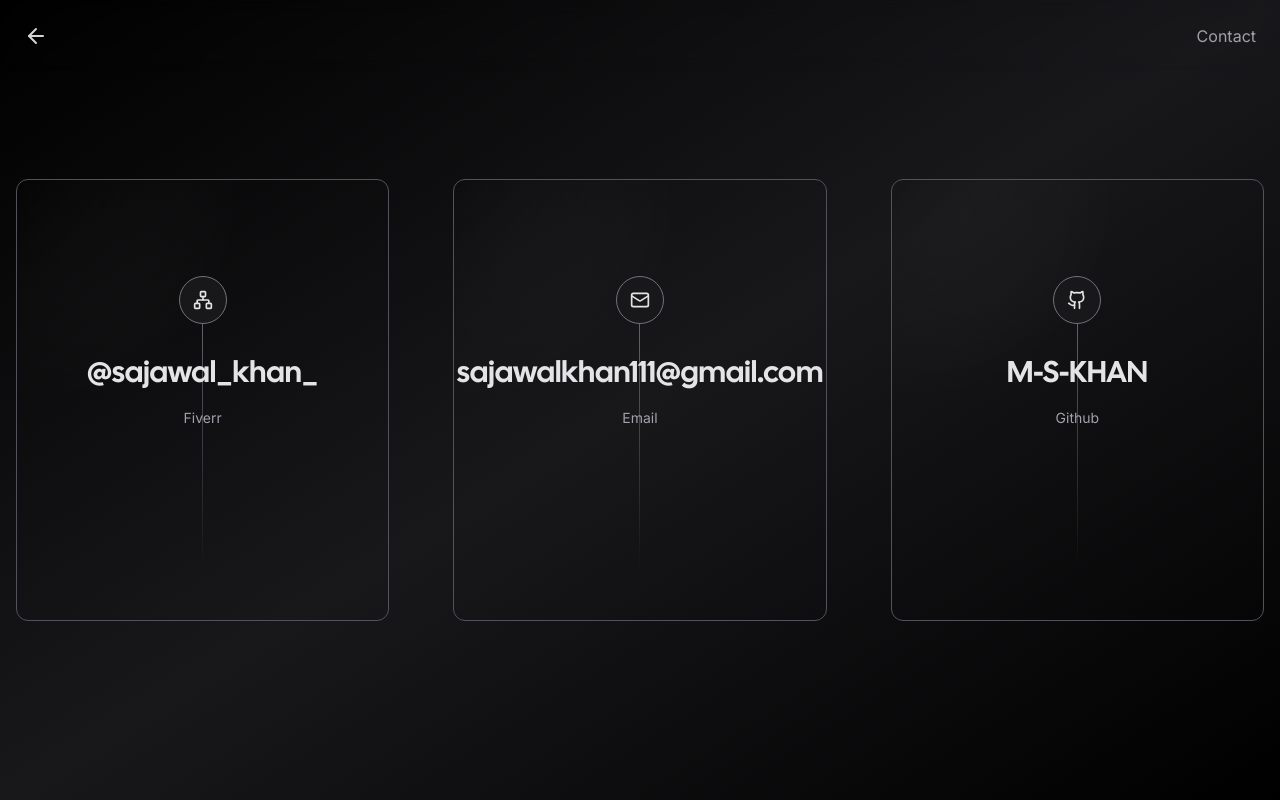
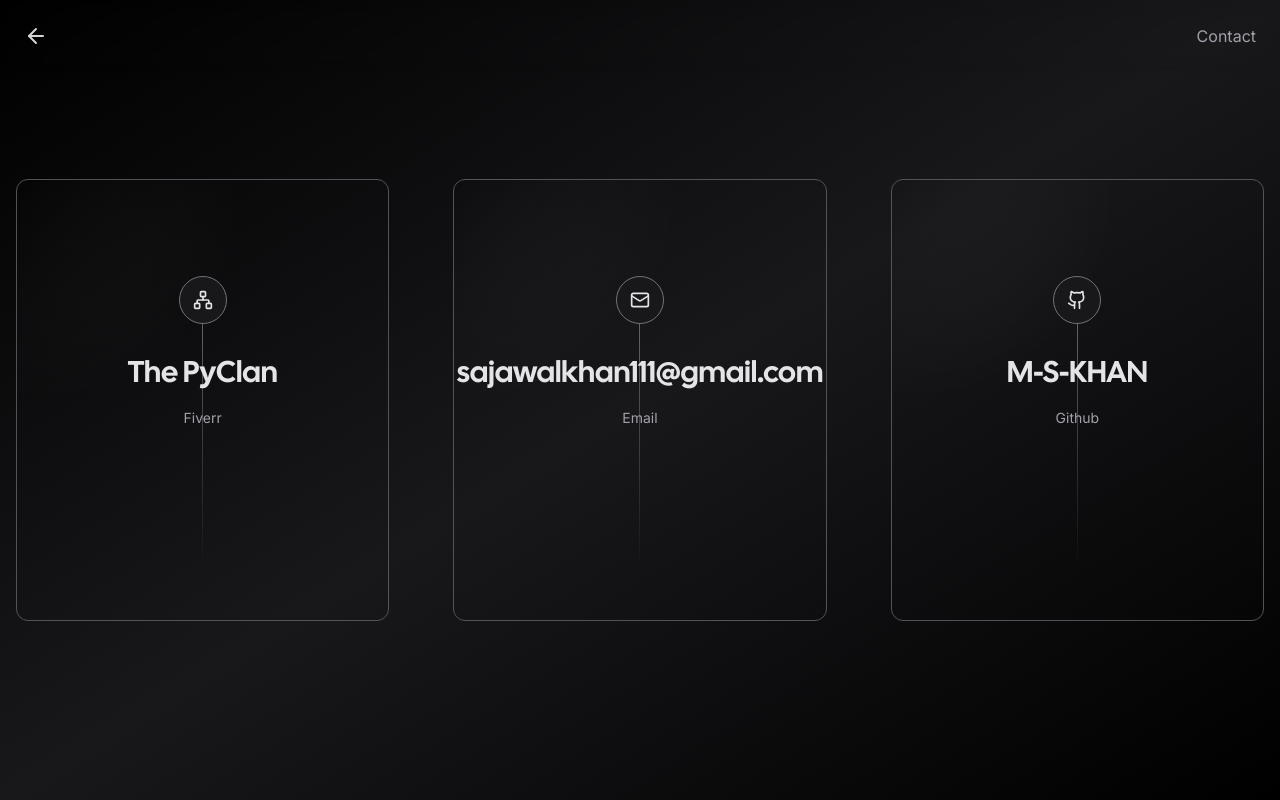
Before and after one commit to M-S-KHAN/msk, a Next.js app: page /contact in a window 1280 px wide. Built offline with nearby package versions, Linux system fonts and the light colour scheme; what tailwindcss-debug-screens would draw is missing.

Commit message:
- Fix in an error

```diff
--- a/app/contact/page.tsx
+++ b/app/contact/page.tsx
@@ -7,9 +7,9 @@
 const socials = [
 	{
 		icon: <NetworkIcon size={20} />,
-		href: "https://twitter.com/sajawal_khan_",
+		href: "https://fiverr.com/thepyclan",
 		label: "Fiverr",
-		handle: "@sajawal_khan_",
+		handle: "The PyClan",
 	},
 	{
 		icon: <Mail size={20} />,
```
